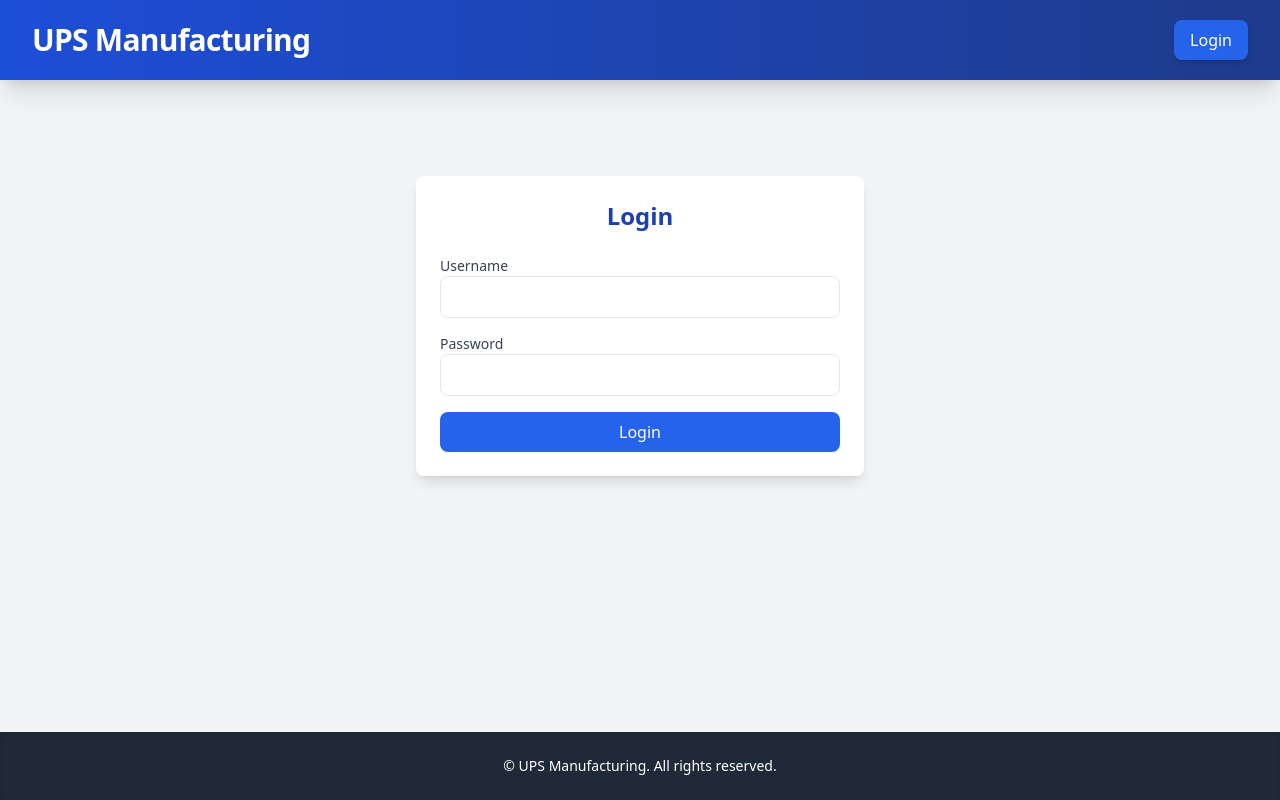
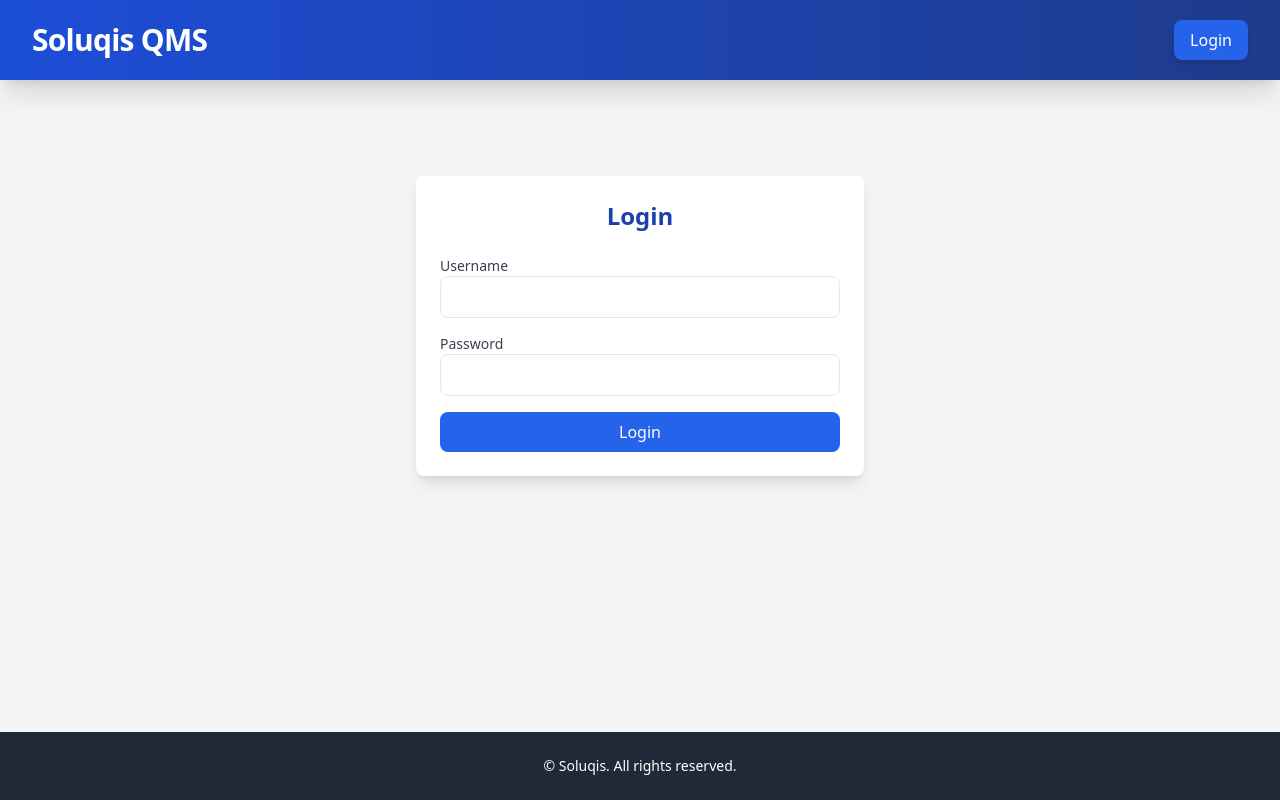
Before and after one commit to impdemacc71/altron3.5.2, a Django app: page /login/ in a window 1280 px wide. Run offline with Django 5.2, Linux system fonts and the light colour scheme; some libraries are stand-ins or nearby versions.

Commit message:
Soluqis QMS

```diff
--- a/templates/base.html
+++ b/templates/base.html
@@ -3,7 +3,7 @@
 <head>
     <meta charset="UTF-8">
     <meta name="viewport" content="width=device-width, initial-scale=1.0">
-    <title>UPS Manufacturing</title> {# Reverted title to static text #}
+    <title>Soluqis QMS</title> {# Reverted title to static text #}
     <script src="https://cdn.tailwindcss.com"></script>
     <link href="https://fonts.googleapis.com/css2?family=Inter:wght@300;400;500;600;700;800&display=swap" rel="stylesheet">
     <style>
@@ -33,7 +33,7 @@
     <nav class="bg-gradient-to-r from-blue-700 to-blue-900 text-white shadow-xl py-4 sm:py-5">
         <div class="container mx-auto px-4 sm:px-6 lg:px-8 flex justify-between items-center">
             {# Reverted to static "UPS Manufacturing" text #}
-            <a href="{% url 'dashboard' %}" class="text-3xl font-extrabold tracking-tight hover:text-blue-200 transition duration-300 ease-in-out">UPS Manufacturing</a>
+            <a href="{% url 'dashboard' %}" class="text-3xl font-extrabold tracking-tight hover:text-blue-200 transition duration-300 ease-in-out">Soluqis QMS</a>
             <div class="flex items-center space-x-6">
                 {% if user.is_authenticated %}
                 <span class="text-lg font-medium text-blue-100">Welcome, <span class="font-semibold">{{ user.username }}</span> (<span class="capitalize">{{ user.role }}</span>)</span>
@@ -51,7 +51,7 @@
 
     <footer class="bg-gray-800 text-white text-center py-6 mt-auto shadow-inner">
         <div class="container mx-auto px-4 sm:px-6 lg:px-8">
-            <p class="text-sm">&copy; {{ "now"|date:"Y" }} UPS Manufacturing. All rights reserved.</p> {# Reverted copyright to static text #}
+            <p class="text-sm">&copy; {{ "now"|date:"Y" }} Soluqis. All rights reserved.</p> {# Reverted copyright to static text #}
         </div>
     </footer>
 </body>
```
Also changed, not shown: templates/inventory/print_test_report.html (+7 -7 lines), db.sqlite3.
